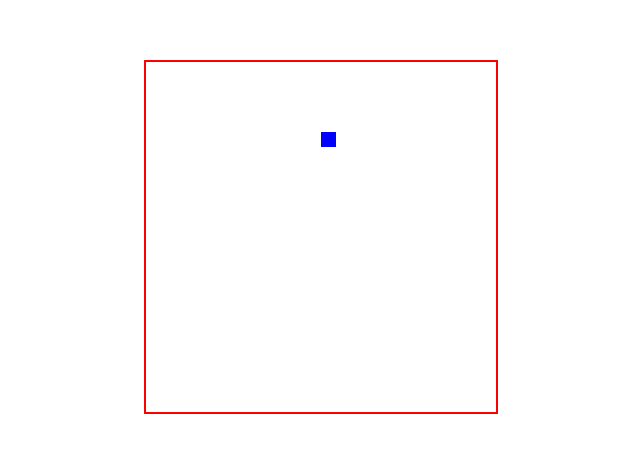
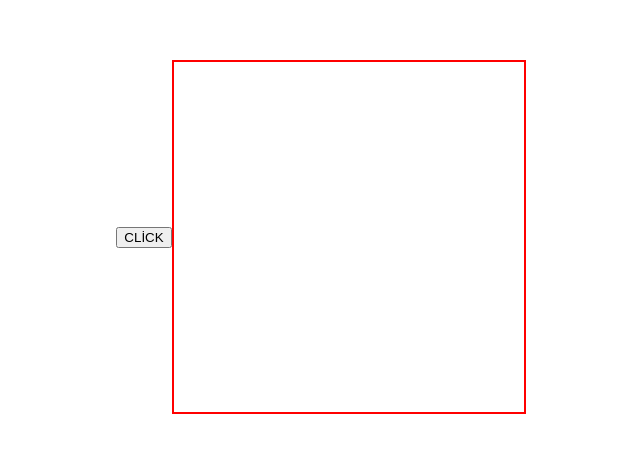
Before and after one commit to sevalmercan/teeter-totter-app, a Vue app: page / in a window 1280 px wide. Shown: the part 163-616 px from the top of the page, without its empty margins (319-959 px from the left). Built offline with nearby package versions, Linux system fonts and the light colour scheme.

Commit message:
first obcet movement completed

```diff
--- a/src/App.vue
+++ b/src/App.vue
@@ -1,8 +1,13 @@
 <template>
   <div id="app">
+    <button @click="addObjectToArray"> CLİCK</button>
     <div ref="modal" class="game-board">
-      <div class=" square" ref="square" :style="{ top: topNumber + 'px', left: leftNumber + 'px' }">
+      <div v-for="item in objectArray" :key="item.id">
+        <div :key="item.id" class=" square" ref="square"
+          :style="{ top: item.topNumber + 'px', left: item.leftNumber + 'px' }">
+        </div>
       </div>
+
     </div>
   </div>
 </template>
@@ -17,13 +22,15 @@ export default {
     return {
       topNumber: 0,
       leftNumber: 175,
+      counter: 0,
+      objectArray: [],
     }
   },
   created() {
 
     const that = this;
     const timer = setInterval(function () {
-      if (that.topNumber >= 332) {
+      if (that.objectArray?.length > 0 && that.currentObject.topNumber >= 332) {
         clearInterval(timer);
       } else {
         that.moveDown()
@@ -33,15 +40,28 @@ export default {
   },
   methods: {
     moveLeft() {
-      this.leftNumber = this.leftNumber - 5;
+      this.currentObject.leftNumber = this.currentObject.leftNumber - 5;
     },
 
     moveRight() {
-      this.leftNumber = this.leftNumber + 5;
+      this.currentObject.leftNumber = this.currentObject.leftNumber + 5;
     },
     moveDown() {
-      this.topNumber = this.topNumber + 10;
+      if (this.objectArray.length >= 1) {
+        console.log()
+        this.currentObject.topNumber = this.currentObject.topNumber + 10;
+      }
+
     },
+    addObjectToArray() {
+      this.objectArray.push({ id: this.counter, topNumber: 0, leftNumber: 175 })
+      this.counter++
+    }
+  },
+  computed: {
+    currentObject() {
+      return this.objectArray[0]
+    }
   }
 }
 </script>
--- a/src/mixin.js
+++ b/src/mixin.js
@@ -1,4 +1,7 @@
 export default {
+  data() {
+    return {};
+  },
   created() {
     let that = this;
     document.addEventListener("keyup", function (event) {
```
